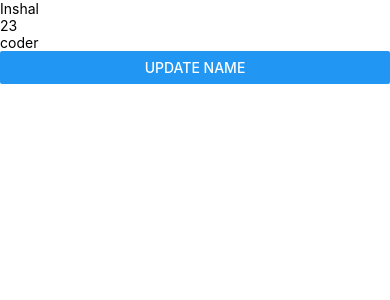
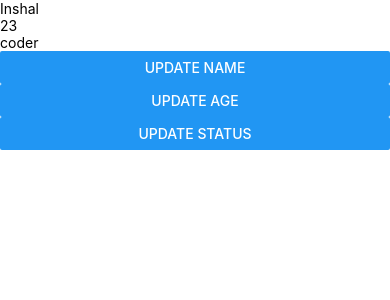
Before and after one commit to inshal1998/ReduxToolKitTodo, a React Native app: screen / in a window 390 px wide. Shown: the top 300 px of the page. Built offline with nearby package versions, Linux system fonts and the light colour scheme.

Commit message:
All CreateActions Working

```diff
--- a/app/redux/reducers/UserReducers.js
+++ b/app/redux/reducers/UserReducers.js
@@ -8,6 +8,12 @@ const initialState = {
 const UserReducer =createReducer(initialState , (builder)=>{
     builder.addCase('CHANGE_NAME' , ( state , action)=>{
         state.name = action.payload
+    })
+    builder.addCase('CHANGE_AGE' , ( state , action)=>{
+        state.age = action.payload
+    })
+    builder.addCase('CHANGE_STATUS' , ( state , action)=>{
+        state.status = action.payload
     })
 })
 export default UserReducer
--- a/app/screen/Profile.js
+++ b/app/screen/Profile.js
@@ -3,18 +3,28 @@ import { Button, StyleSheet, Text, View } from 'react-native'
 import { useSelector , useDispatch } from "react-redux";
 const Profile = () => {
 
-   const {name,age,status}= useSelector((state)=>{
-       return state
-   })
+   const {name,age,status}= useSelector((state)=> state)
 
    const dispatch = useDispatch()
 
    const updateName = (name)=>{
-       dispatch({
-           type:'CHANGE_NAME',
-           payload:name
-       })
-   }
+        dispatch({
+            type:'CHANGE_NAME',
+            payload:name
+        })
+    }
+    const updateAge = (age)=>{
+        dispatch({
+            type:'CHANGE_AGE',
+            payload:age
+        })
+    }
+    const updateStatus = (status)=>{
+        dispatch({
+            type:'CHANGE_STATUS',
+            payload:status
+        })
+    }
 
 
     return (
@@ -23,6 +33,8 @@ const Profile = () => {
             <Text>{age}</Text>
             <Text>{status}</Text>
             <Button title='Update Name' onPress={()=>{updateName("Ansari")}}/>
+            <Button title='Update Age' onPress={()=>{updateAge(32)}}/>
+            <Button title='Update Status' onPress={()=>{updateStatus('Gamer')}}/>
         </View>
     )
 }
```
